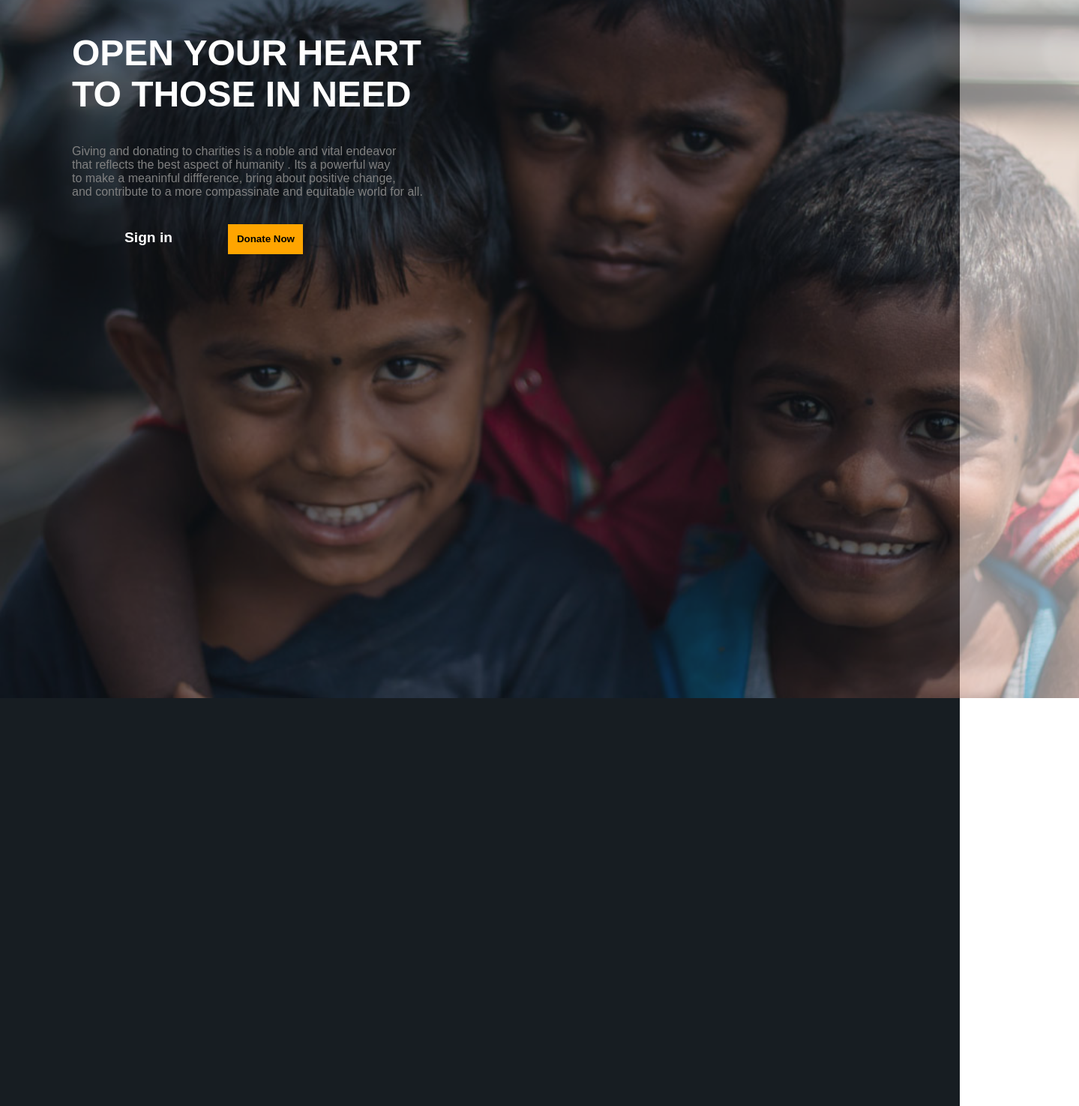
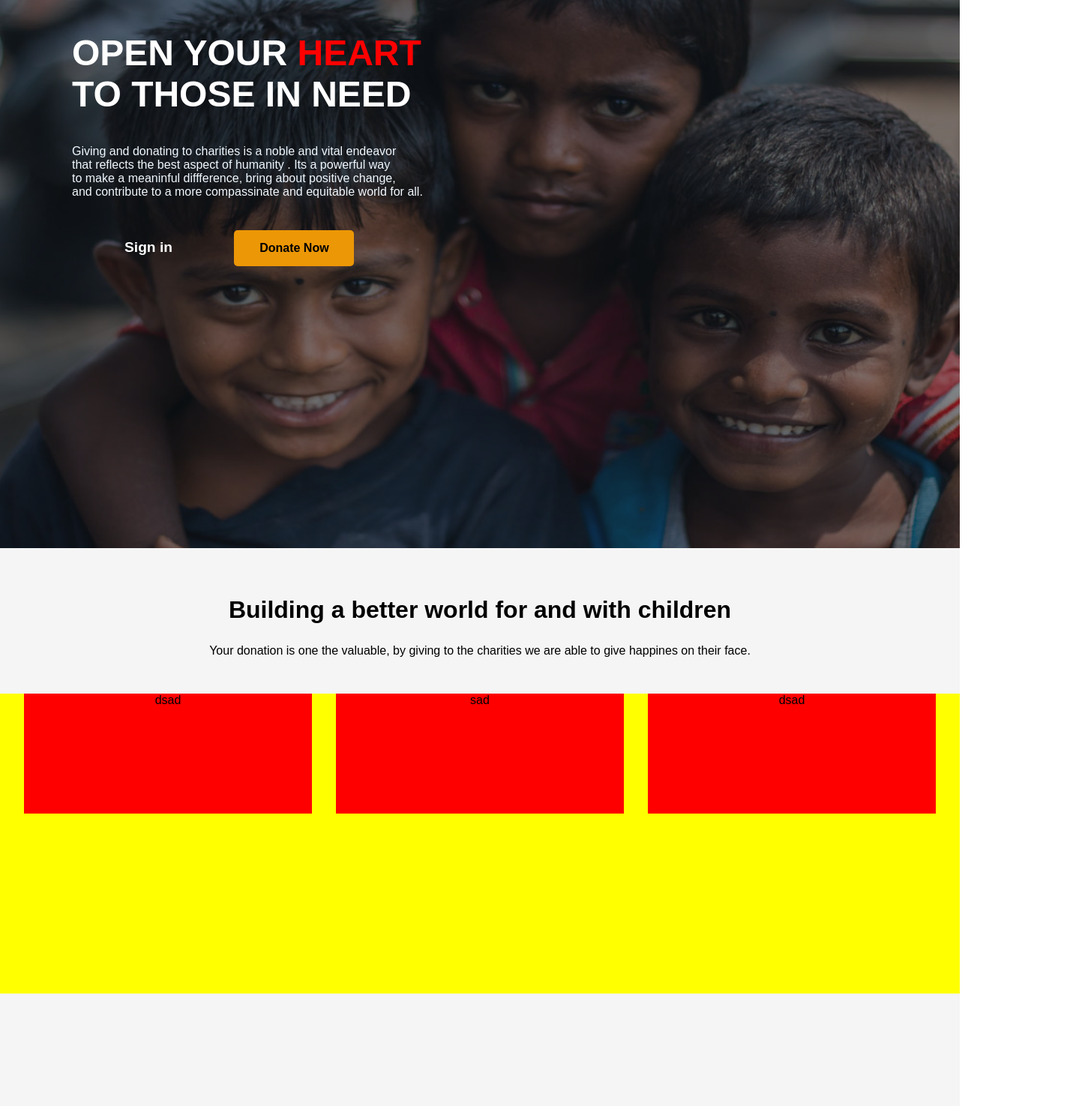
Before and after one commit to joshuadaliva/charitydonation.github.io, a plain HTML site: page index.html in a window 1280 px wide. Shown: the part 125-1600 px from the top of the page at 75% size, 1439 px wide, since content can reach past the window. Drawn offline with Linux system fonts and the light colour scheme.

Commit message:
version 2 card

```diff
--- a/index.css
+++ b/index.css
@@ -1,15 +1,16 @@
 * {
          box-sizing: border-box;
-         @import url('https://fonts.googleapis.com/css2?family=Poppins:ital,wght@1,900&display=swap');
-         font-family: 'Poppins', sans-serif;
       }
          /* make footer stick to bottom */
       html {
          position:relative;
          min-height: 100%;
+         -ms-text-size-adjust:100%;
+         -webkit-text-size-adjust:100%
       }
       body {
          margin: 0 0 10vh; /* bottom = footer height */
+         font-family: 'Poppins', sans-serif;
       }
       footer {
          position: absolute;
@@ -19,22 +20,22 @@
       }
       /* style components */
       footer {
-         background: #171d22;
-         height: 10vh;
+         background: whitesmoke;
+         height: 50vh;
          padding: 5px;
       }
       article {
          width:100%;
       }
       article {
-         height: 200vh;
+         height: 390vh;
          background:#171d22;
       }
       .bg{
          display:flex;
       }
       .bg > img{
-         height:120vh;
+         height:95vh;
          width:230vh;
          opacity: 50%;
       }
@@ -74,7 +75,6 @@
          margin:6rem;
          position:absolute;
          top:2rem;
-         background:;
 
       }
       .main-information > h1{
@@ -84,7 +84,7 @@
       }
       .main-information > p{
          font-family: 'Poppins', sans-serif;
-         color:grey;
+         color: aliceblue;
       }
       #signin{
          font-family: 'Poppins', sans-serif;
@@ -98,8 +98,85 @@
       }
       #donate{
          font-family: 'Poppins', sans-serif;
+         border-radius: 10px;
          background:orange;
          border:none;
-         width:100px;
-         height:40px;
+         width:10rem;
+         height:45px;
       }
+      .btn {
+         width: 10em;
+         height: 3em;
+         margin: 0.5em;
+         background: #EC9706;
+         color: black;
+         border: none;
+         border-radius: 5px;
+         font-size: 1rem;
+         font-weight: bold;
+         cursor: pointer;
+         position: relative;
+         z-index: 1;
+         overflow: hidden;
+      }
+
+      .btn:hover {
+         color: black;
+      }
+
+      .btn:after {
+         content: "";
+         background: #FCAE1E;
+         position: absolute;
+         z-index: -1;
+         left: -20%;
+         right: -20%;
+         top: 0;
+         bottom: 0;
+         transform: skewX(-45deg) scale(0, 1);
+         box-shadow: 5px 5px solid black;
+         transition: all 0.5s;
+      }
+
+      .btn:hover:after {
+         transform: skewX(-45deg) scale(1, 1);
+         -webkit-transition: all 0.5s;
+         transition: all 0.5s;
+      }
+      .sub-information{
+         width:100%;
+         height:100vh;
+         background:whitesmoke;
+         position:absolute;
+      }
+      .h1-for-subinfo{
+         margin-top: 4rem;
+         font-size: 2rem ;
+      }
+      #card{
+         margin-top: 3rem;
+         width:100%;
+         height:50vh;
+         display:flex;
+         background:yellow;
+         justify-content: center;
+      }
+      .card1{
+         width:100%;
+         height: 20vh;
+         background:red;
+         margin-right:2rem;
+         margin-left: 2rem;
+      }
+      .card2{
+         width:100%;
+         height: 20vh;
+         background:red;
+         margin-right:2rem;
+      }
+      .card3{
+         width:100%;
+         height: 20vh;
+         background:red;
+         margin-right:2rem;
+      }
--- a/index.html
+++ b/index.html
@@ -5,15 +5,17 @@
    <meta name="viewport" content="width=device-width, initial-scale=1">
    <link rel="stylesheet" type="text/css" href="index.css">
    <link rel="stylesheet" type="text/css" href="resizing.css">
+   <link rel="stylesheet" href="https://fonts.googleapis.com/css?family=Roboto:300,400,700">
 </head>
 <body>
+
    <header>
       <img src="logo.png" alt="might be some text" class="logo" />
-      <h2>Online Charity</h2>
+      <h2><span color>Online Charity</h2>
       <nav>
          <a href="#home">Home</a>
          <a href="#home">Causes</a>
-         <a href="#home">Pages</a>
+         <a href="#card">Pages</a>
          <a href="#home">Event</a>
          <a href="#home">Gallery</a>
          <a href="#home">Blog</a>
@@ -26,14 +28,31 @@
             <img src="background_index.jpg" alt="might be some text" />
          </div>
          <div class="main-information">
-            <h1>OPEN YOUR HEART <br>    TO THOSE IN NEED</h1>
-            <p>Giving and donating to charities is a noble and vital endeavor <br>
+            <h1>OPEN YOUR <span style = "color: red;">HEART</span> <br>    TO THOSE IN NEED</h1>
+            <p>Giving and donating to charities is a noble  and vital endeavor <br>
                that reflects the best aspect of humanity . Its a powerful way <br>
                to make a meaninful diffference, bring about positive change, <br>
                and contribute to a more compassinate and equitable world for all.</p>
             <br>
             <button id="signin"><b>Sign in</b> </button>
-            <button id="donate"><b>Donate Now</b></button>
+            <button class="btn"><b><span>Donate Now</span></b></button>
+         </div>
+         <div class="sub-information">
+            <center>
+               <h1 class="h1-for-subinfo">Building a better world for and with children</h1>
+               <p>Your donation is one the valuable, by giving to the charities we are able to give happines on their face.</p>
+               <div id="card">
+                  <div class="card1">
+                  dsad
+               </div>
+                  <div class="card2">
+                  sad
+               </div>
+                  <div class="card3">
+                  dsad
+               </div>
+               </div>
+            </center>
          </div>
       </article>
    </main>
```
Also changed, not shown: handshake-solid.svg (added).
